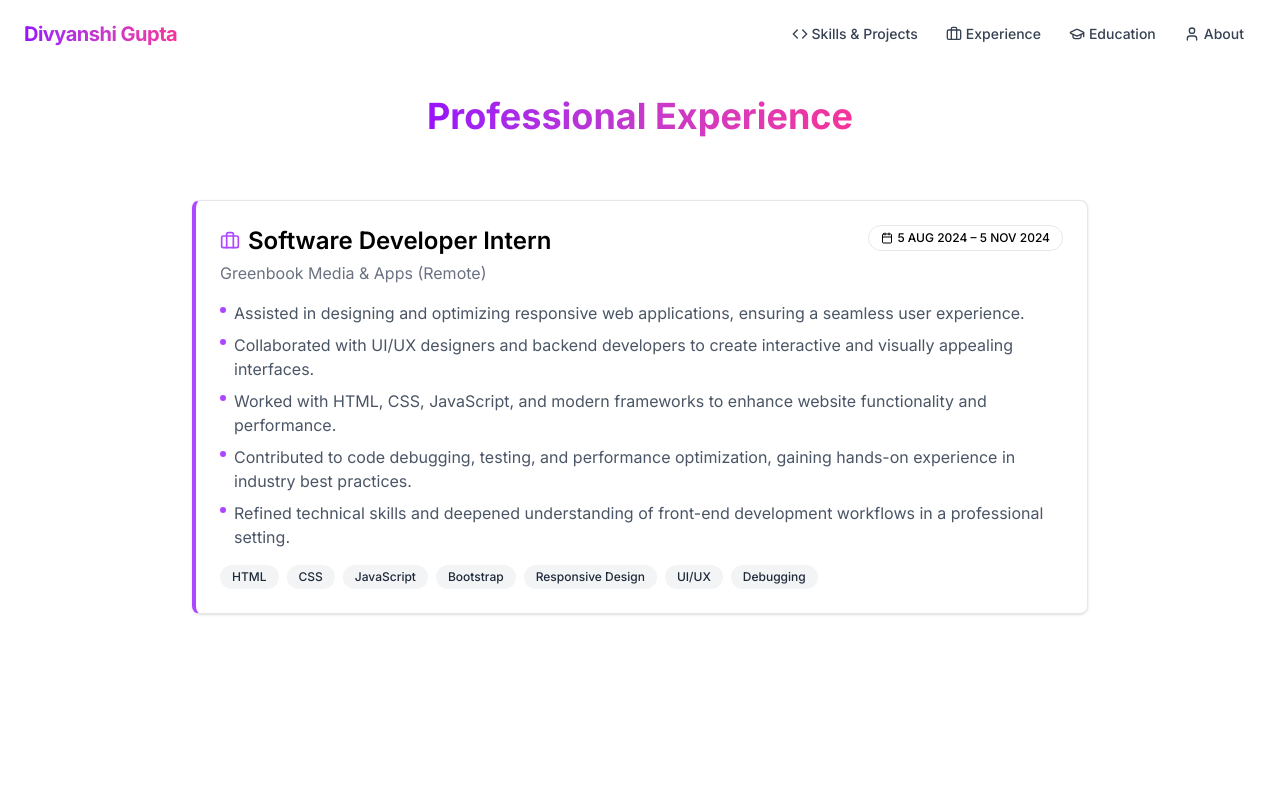
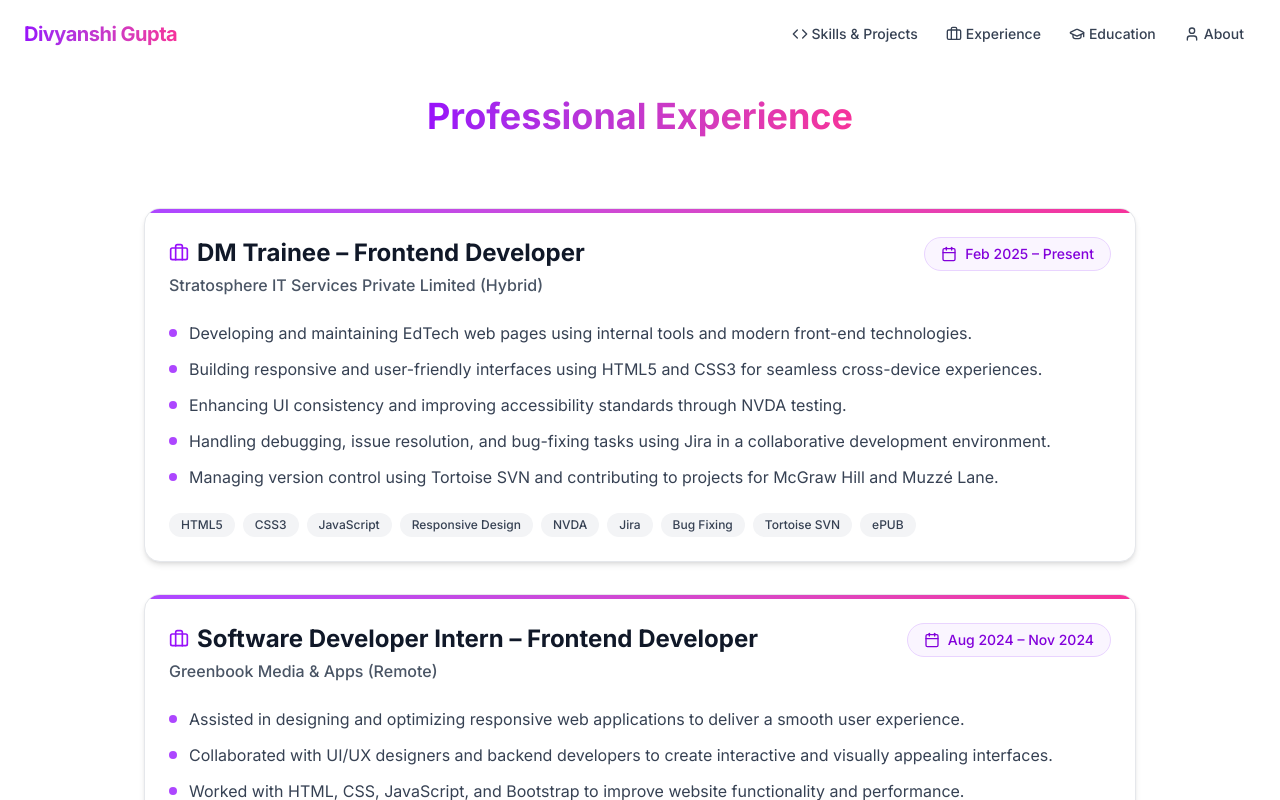
Before and after one commit to DivyanshiGupta-18/div-portfolio, a Next.js app: page /experience in a window 1280 px wide. Shown: the top 800 px of the page. Built offline with nearby package versions, Linux system fonts and the light colour scheme.

Commit message:
update experience skills and about section

```diff
--- a/components/about-section.tsx
+++ b/components/about-section.tsx
@@ -1,7 +1,7 @@
 "use client"
 
 import { motion } from "framer-motion"
-import { Download, Mail, MapPin } from "lucide-react"
+import { Download, Mail, MapPin,  GraduationCap, Briefcase, } from "lucide-react"
 import Image from "next/image"
 
 export default function AboutSection() {
@@ -21,12 +21,25 @@ export default function AboutSection() {
             <div className="p-4">
               <div className="space-y-4 mt-2">
                 <div className="flex items-center">
-                  <MapPin className="h-4 w-4 mr-2 text-gray-500" />
+                  <MapPin className="h-5 w-5 mr-2 text-gray-500" />
                   <span className="text-sm">New Defense Colony Murad Nagar, Ghaziabad, Uttar Pradesh 201206</span>
                 </div>
                 <div className="flex items-center">
                   <Mail className="h-4 w-4 mr-2 text-gray-500" />
                   <span className="text-sm">guptadivyanshi756@gmail.com</span>
+                </div>
+                 <div className="flex items-start gap-3">
+                  <GraduationCap className="h-5 w-5 text-gray-500 mt-0.5" />
+                  <p className="text-sm">
+                    MCA in Cloud Computing — Manipal University Jaipur
+                  </p>
+                </div>
+
+                <div className="flex items-start gap-3">
+                  <Briefcase className="h-5 w-5 text-gray-500 mt-0.5" />
+                  <p className="text-sm">
+                    Frontend Developer at Stratosphere IT Services
+                  </p>
                 </div>
               </div>
 
--- a/components/experience-section.tsx
+++ b/components/experience-section.tsx
@@ -5,68 +5,108 @@ import { Briefcase, Calendar } from "lucide-react"
 
 const experiences = [
   {
-    title: "Software Developer Intern",
+    title: "DM Trainee – Frontend Developer",
+    company: "Stratosphere IT Services Private Limited (Hybrid)",
+    period: "Feb 2025 – Present",
+    description: [
+      "Developing and maintaining EdTech web pages using internal tools and modern front-end technologies.",
+      "Building responsive and user-friendly interfaces using HTML5 and CSS3 for seamless cross-device experiences.",
+      "Enhancing UI consistency and improving accessibility standards through NVDA testing.",
+      "Handling debugging, issue resolution, and bug-fixing tasks using Jira in a collaborative development environment.",
+      "Managing version control using Tortoise SVN and contributing to projects for McGraw Hill and Muzzé Lane.",
+    ],
+    skills: [
+      "HTML5",
+      "CSS3",
+      "JavaScript",
+      "Responsive Design",
+      "NVDA",
+      "Jira",
+      "Bug Fixing",
+      "Tortoise SVN",
+      "ePUB",
+    ],
+  },
+  {
+    title: "Software Developer Intern – Frontend Developer",
     company: "Greenbook Media & Apps (Remote)",
-    period: "5 AUG 2024 – 5 NOV 2024",
+    period: "Aug 2024 – Nov 2024",
     description: [
-      "Assisted in designing and optimizing responsive web applications, ensuring a seamless user experience.",
+      "Assisted in designing and optimizing responsive web applications to deliver a smooth user experience.",
       "Collaborated with UI/UX designers and backend developers to create interactive and visually appealing interfaces.",
-      "Worked with HTML, CSS, JavaScript, and modern frameworks to enhance website functionality and performance.",
-      "Contributed to code debugging, testing, and performance optimization, gaining hands-on experience in industry best practices.",
-      "Refined technical skills and deepened understanding of front-end development workflows in a professional setting.",
+      "Worked with HTML, CSS, JavaScript, and Bootstrap to improve website functionality and performance.",
+      "Contributed to debugging, testing, and performance optimization while following industry best practices.",
+      "Strengthened front-end development skills and gained hands-on experience with real-world development workflows.",
     ],
-    skills: ["HTML", "CSS", "JavaScript", "Bootstrap", "Responsive Design", "UI/UX", "Debugging"],
+    skills: [
+      "HTML",
+      "CSS",
+      "JavaScript",
+      "Bootstrap",
+      "Responsive Design",
+      "UI/UX",
+      "Debugging",
+      "Performance Optimization",
+    ],
   },
 ]
 
 export default function ExperienceSection() {
   return (
-    <section className="py-8 max-w-4xl mx-auto">
+    <section className="py-10 max-w-5xl mx-auto px-4">
       <div className="space-y-8">
         {experiences.map((exp, index) => (
           <motion.div
             key={index}
             initial={{ opacity: 0, y: 20 }}
-            animate={{ opacity: 1, y: 0 }}
-            transition={{ duration: 0.6 }}
+            whileInView={{ opacity: 1, y: 0 }}
+            viewport={{ once: true }}
+            transition={{ duration: 0.5 }}
           >
-            <div className="overflow-hidden border-l-4 border-l-purple-500 bg-white rounded-lg shadow-sm border border-gray-200">
-              <div className="p-6 pb-2">
-                <div className="flex justify-between items-start flex-wrap gap-2">
+            <div className="overflow-hidden rounded-2xl border border-gray-200 bg-white shadow-md hover:shadow-lg transition-shadow duration-300">
+
+              <div className="h-1 w-full bg-gradient-to-r from-purple-500 to-pink-500"></div>
+
+              <div className="p-6">
+                <div className="flex flex-col md:flex-row md:items-start md:justify-between gap-4">
                   <div>
-                    <h3 className="text-xl md:text-2xl font-semibold flex items-center">
-                      <Briefcase className="mr-2 h-5 w-5 text-purple-500" />
+                    <h3 className="text-xl md:text-2xl font-bold text-gray-900 flex items-center">
+                      <Briefcase className="mr-2 h-5 w-5 text-purple-600" />
                       {exp.title}
                     </h3>
-                    <p className="text-gray-500 text-base mt-1">{exp.company}</p>
+
+                    <p className="mt-1 text-gray-600 font-medium">
+                      {exp.company}
+                    </p>
                   </div>
-                  <span className="inline-flex items-center rounded-full border border-gray-200 px-3 py-1 text-xs font-medium">
-                    <Calendar className="mr-1 h-3 w-3" />
+
+                  <div className="inline-flex items-center rounded-full bg-purple-50 border border-purple-200 px-4 py-1.5 text-sm font-medium text-purple-700">
+                    <Calendar className="mr-2 h-4 w-4" />
                     {exp.period}
-                  </span>
+                  </div>
                 </div>
-              </div>
-              <div className="px-6 pb-6">
-                <ul className="mt-2 space-y-2 text-gray-600">
+
+                <ul className="mt-6 space-y-3 text-gray-700">
                   {exp.description.map((item, i) => (
                     <motion.li
                       key={i}
                       initial={{ opacity: 0, x: -10 }}
-                      animate={{ opacity: 1, x: 0 }}
-                      transition={{ delay: 0.1 * i, duration: 0.4 }}
+                      whileInView={{ opacity: 1, x: 0 }}
+                      viewport={{ once: true }}
+                      transition={{ delay: i * 0.1 }}
                       className="flex items-start"
                     >
-                      <span className="mr-2 mt-1.5 h-1.5 w-1.5 rounded-full bg-purple-500 flex-shrink-0"></span>
+                      <span className="mt-2 mr-3 h-2 w-2 rounded-full bg-purple-500 flex-shrink-0"></span>
                       <span>{item}</span>
                     </motion.li>
                   ))}
                 </ul>
 
-                <div className="mt-4 flex flex-wrap gap-2">
+                <div className="mt-6 flex flex-wrap gap-2">
                   {exp.skills.map((skill) => (
                     <span
                       key={skill}
-                      className="inline-flex items-center rounded-full bg-gray-100 px-3 py-1 text-xs font-medium text-gray-800"
+                      className="rounded-full bg-gray-100 px-3 py-1 text-xs font-medium text-gray-700 hover:bg-purple-100 hover:text-purple-700 transition-colors duration-200"
                     >
                       {skill}
                     </span>
--- a/components/skills-section.tsx
+++ b/components/skills-section.tsx
@@ -22,22 +22,44 @@ import {
 
 const skills = [
   { name: "HTML", icon: <Layout className="h-6 w-6" />, color: "bg-orange-100 text-orange-600" },
+
   { name: "CSS", icon: <Palette className="h-6 w-6" />, color: "bg-blue-100 text-blue-600" },
+
   { name: "Bootstrap", icon: <Layers className="h-6 w-6" />, color: "bg-purple-100 text-purple-600" },
+
   { name: "JavaScript", icon: <FileJson className="h-6 w-6" />, color: "bg-yellow-100 text-yellow-600" },
+
+  { name: "TypeScript", icon: <Code className="h-6 w-6" />, color: "bg-blue-100 text-blue-700" },
+
   { name: "Node.js", icon: <Server className="h-6 w-6" />, color: "bg-green-100 text-green-600" },
+
   { name: "Express.js", icon: <Terminal className="h-6 w-6" />, color: "bg-gray-100 text-gray-800" },
+
   { name: "React.js", icon: <Code className="h-6 w-6" />, color: "bg-cyan-100 text-cyan-600" },
+
   { name: "Next.js", icon: <Braces className="h-6 w-6" />, color: "bg-black text-white" },
+
   { name: "Tailwind CSS", icon: <Wind className="h-6 w-6" />, color: "bg-teal-100 text-teal-600" },
 
   { name: "GitHub", icon: <Github className="h-6 w-6" />, color: "bg-gray-200 text-gray-800" },
+
   { name: "MongoDB", icon: <Database className="h-6 w-6" />, color: "bg-emerald-100 text-emerald-600" },
+
   { name: "Git", icon: <GitBranch className="h-6 w-6" />, color: "bg-orange-50 text-orange-500" },
+
   { name: "Figma", icon: <Figma className="h-6 w-6" />, color: "bg-pink-100 text-pink-600" },
+
   { name: "VS Code", icon: <TerminalSquare className="h-6 w-6" />, color: "bg-blue-100 text-blue-700" },
+
   { name: "Java", icon: <Coffee className="h-6 w-6" />, color: "bg-red-100 text-red-600" },
-  { name: "API Handler", icon: <Globe className="h-6 w-6" />, color: "bg-violet-100 text-violet-600" },
+
+  { name: "REST APIs", icon: <Globe className="h-6 w-6" />, color: "bg-violet-100 text-violet-600" },
+
+  { name: "Jira", icon: <Layers className="h-6 w-6" />, color: "bg-sky-100 text-sky-700" },
+
+  { name: "NVDA", icon: <Terminal className="h-6 w-6" />, color: "bg-indigo-100 text-indigo-700" },
+
+  { name: "ePUB", icon: <FileJson className="h-6 w-6" />, color: "bg-lime-100 text-lime-700" },
 ]
 
 export default function SkillsSection() {
```
Also changed, not shown: 1 other file (tests, documents, lock files or other folders).
